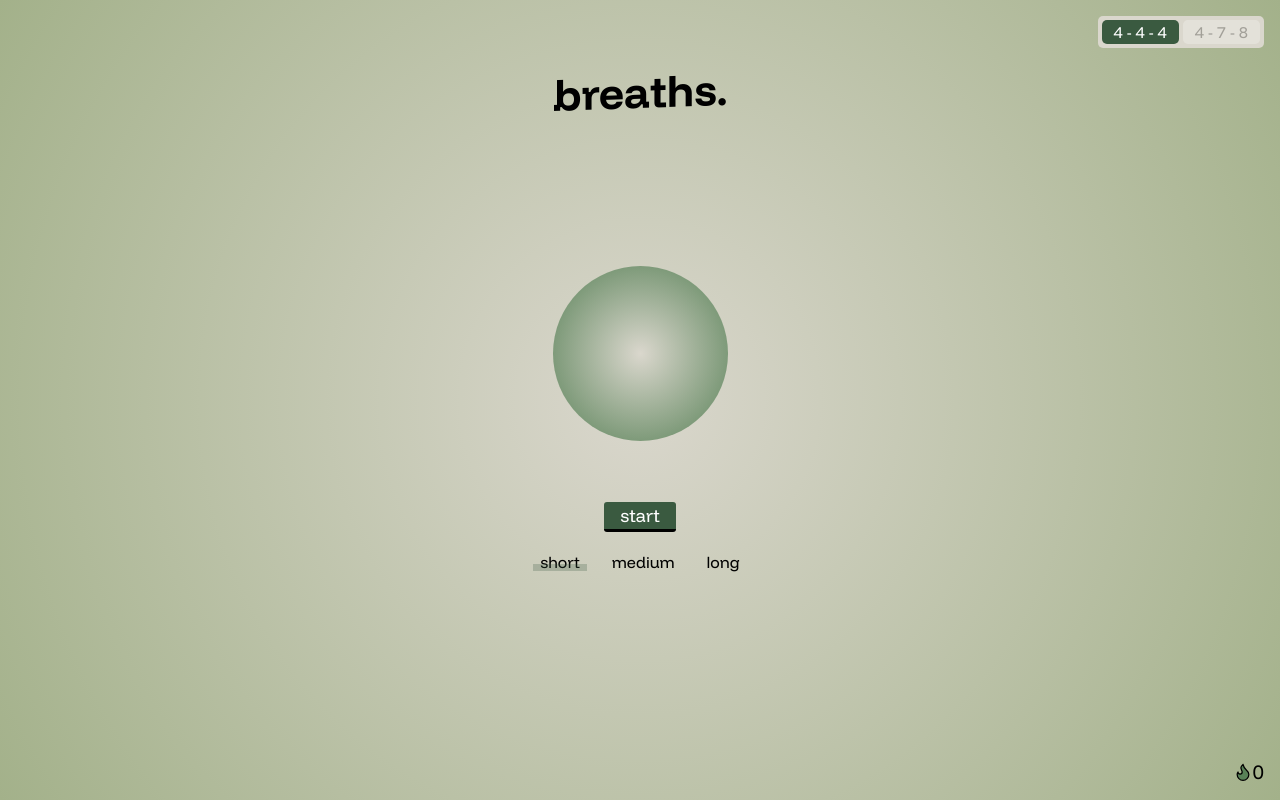
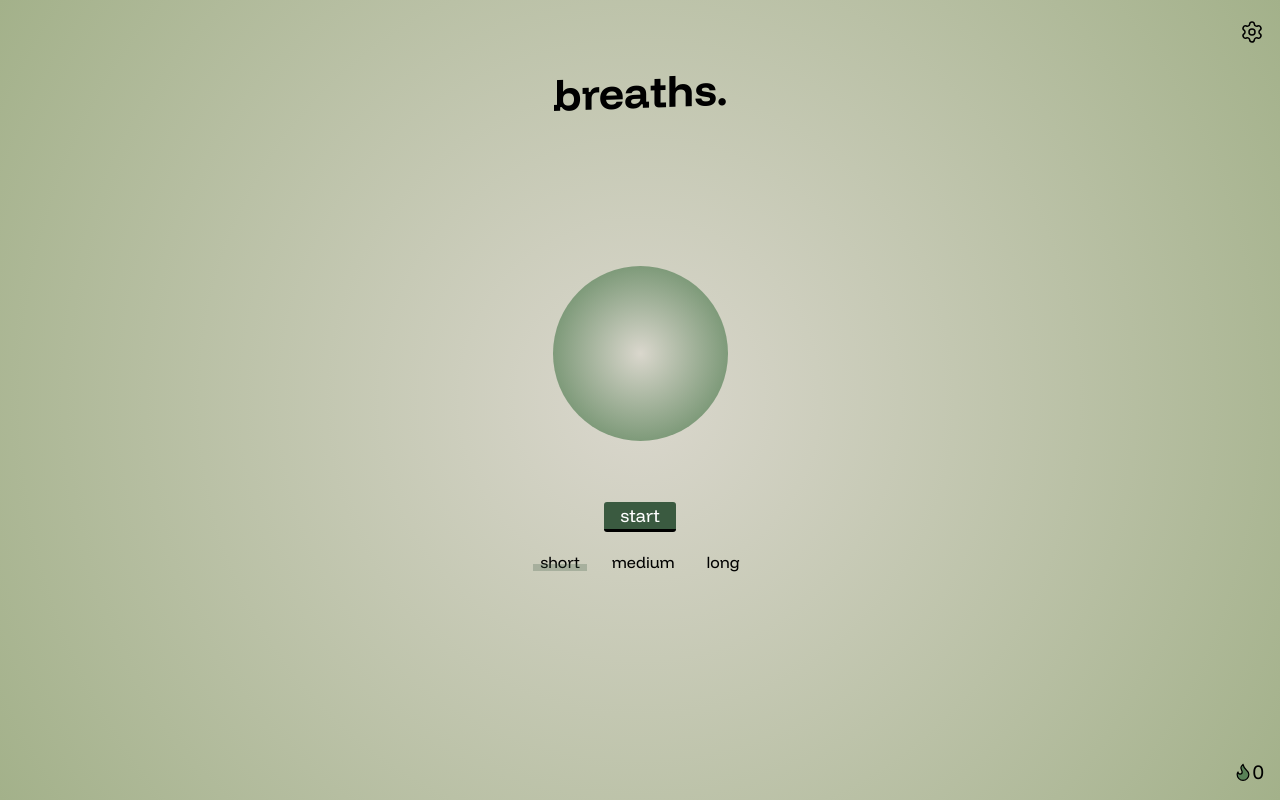
Before and after one commit to oerol/breaths, a React (Vite) app: page / in a window 1280 px wide. Built offline with nearby package versions, Linux system fonts and the light colour scheme.

Commit message:
feat: nest BreathingExerciseSelector under Settings

```diff
--- /dev/null
+++ b/src/assets/icons/Settings.tsx
@@ -0,0 +1,18 @@
+export function SettingsIcon() {
+  return (
+    <svg
+      xmlns="http://www.w3.org/2000/svg"
+      width="24"
+      height="24"
+      viewBox="0 0 24 24"
+      fill="none"
+      stroke="currentColor"
+      stroke-width="1.5"
+      stroke-linecap="round"
+      stroke-linejoin="round"
+    >
+      <path d="M9.671 4.136a2.34 2.34 0 0 1 4.659 0 2.34 2.34 0 0 0 3.319 1.915 2.34 2.34 0 0 1 2.33 4.033 2.34 2.34 0 0 0 0 3.831 2.34 2.34 0 0 1-2.33 4.033 2.34 2.34 0 0 0-3.319 1.915 2.34 2.34 0 0 1-4.659 0 2.34 2.34 0 0 0-3.32-1.915 2.34 2.34 0 0 1-2.33-4.033 2.34 2.34 0 0 0 0-3.831A2.34 2.34 0 0 1 6.35 6.051a2.34 2.34 0 0 0 3.319-1.915" />
+      <circle cx="12" cy="12" r="3" />
+    </svg>
+  );
+}
--- a/src/components/Header.css
+++ b/src/components/Header.css
@@ -4,11 +4,11 @@ header {
   align-items: center;
 }
 
-#breathing-exercise-selector__wrapper {
+#settings__wrapper {
   width: 100%;
   position: relative;
 }
-#breathing-exercise-selector {
+#settings {
   position: absolute;
   right: 1rem;
   top: 1rem;
--- a/src/components/Header.tsx
+++ b/src/components/Header.tsx
@@ -1,7 +1,7 @@
 import Logo from "./Logo";
 import "./Header.css";
-import BreathingExerciseSelector from "./BreathingExerciseSelector";
 import type { BreathingExercise } from "../services/breathing-instructions/breathing-exercise.interface";
+import { Settings } from "./Settings";
 
 export default function Header({
   isBreathing,
@@ -16,12 +16,13 @@ export default function Header({
     <header
       className={isBreathing ? "fade-out animation-duration-short" : undefined}
     >
-      <div id="breathing-exercise-selector__wrapper">
-        <BreathingExerciseSelector
+      <div id="settings__wrapper">
+        <Settings
           breathingExercise={breathingExercise}
           setBreathingExercise={setBreathingExercise}
         />
       </div>
+
       <Logo />
     </header>
   );
--- /dev/null
+++ b/src/components/Settings.css
@@ -0,0 +1,40 @@
+#settings {
+  display: flex;
+  gap: 0.25rem;
+}
+#settings-icon {
+  display: flex;
+  align-items: center;
+}
+#settings-icon.open {
+  transition: 0.5s transform ease-out;
+  transform: rotate(-30deg);
+}
+
+#settings-icon.hidden {
+  transition: 0.5s transform ease-out;
+  transform: rotate(0deg);
+}
+
+#settings-content__wrapper {
+  position: relative;
+  /* width: 200px; */
+  /* height: 50px; */
+  overflow: hidden;
+}
+
+#settings-content {
+  position: relative;
+  transition: 0.5s ease-out;
+  /* position: absolute; */
+  /* left: -172px; */
+  /* top: -3px; */
+}
+
+#settings-content.hidden {
+  left: 200px;
+}
+
+#settings-content.open {
+  left: 0;
+}
--- /dev/null
+++ b/src/components/Settings.tsx
@@ -0,0 +1,43 @@
+import "./Settings.css";
+import { SettingsIcon } from "../assets/icons/Settings";
+import type { BreathingExercise } from "../services/breathing-instructions/breathing-exercise.interface";
+import BreathingExerciseSelector from "./BreathingExerciseSelector";
+import { useState } from "react";
+
+export function Settings({
+  breathingExercise,
+  setBreathingExercise,
+}: {
+  breathingExercise: BreathingExercise;
+  setBreathingExercise: (value: BreathingExercise) => void;
+}) {
+  const [isSettingsOpen, setIsSettingsOpen] = useState(false);
+
+  return (
+    <div id="settings" onMouseLeave={() => setIsSettingsOpen(false)}>
+      <div id="settings-content__wrapper">
+        <div
+          id="settings-content"
+          className={isSettingsOpen ? "open" : "hidden"}
+        >
+          <div id="breathing-exercise-selector__wrapper">
+            <BreathingExerciseSelector
+              breathingExercise={breathingExercise}
+              setBreathingExercise={setBreathingExercise}
+            />
+          </div>
+        </div>
+      </div>
+
+      <div
+        id="settings-icon"
+        className={["icon-button", isSettingsOpen ? "open" : "hidden"].join(
+          " ",
+        )}
+        onClick={() => setIsSettingsOpen(!isSettingsOpen)}
+      >
+        <SettingsIcon />
+      </div>
+    </div>
+  );
+}
```
